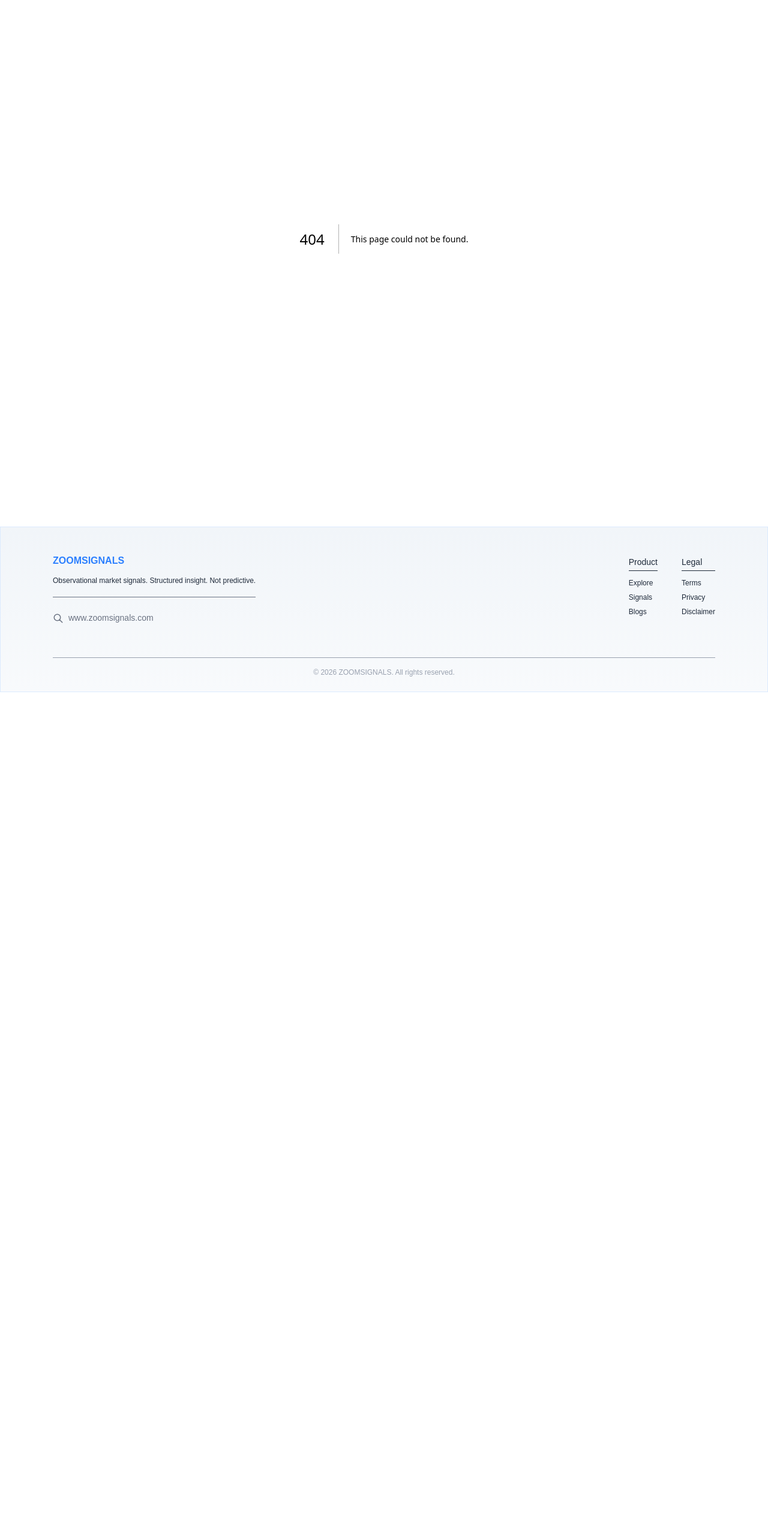
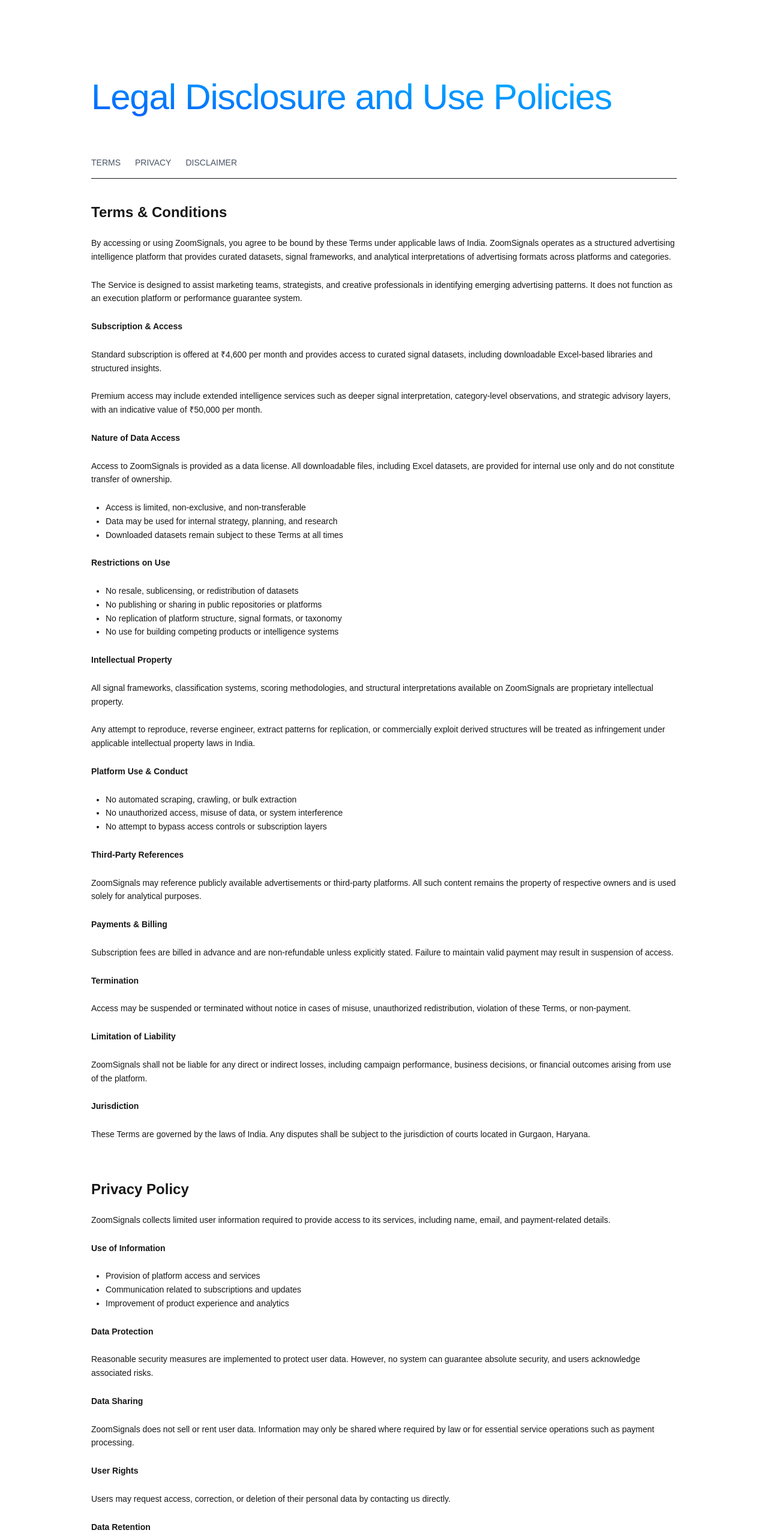
Before and after one commit to Shashank-ww/zoomsignals, a Next.js app: page /legal in a window 1280 px wide. Before the commit this address had no page. Shown: the part 60-2626 px from the top of the page at 60% size. Before the commit the page ends 1214 px from the top, so only its background shows below. Built offline with nearby package versions, Linux system fonts and the light colour scheme.

Commit message:
newer working 2

```diff
--- a/app/components/Footer.tsx
+++ b/app/components/Footer.tsx
@@ -5,7 +5,7 @@
 
 export default function Footer() {
   return (
-    <footer className="border-t mt-20 shadow-inner-lg bg-linear-to-t from-[#F8FAFC] to-[#F1F5F9] border border-[#DBEAFE] dark:bg-neutral-950">
+    <footer className="border-t mt-20 shadow-inner bg-linear-to-t from-[#F8FAFC] to-[#F1F5F9] border border-[#DBEAFE] dark:bg-neutral-950">
       <div className="max-w-6xl mx-auto p-6 text-sm text-gray-500 dark:text-gray-400 mt-6">
 
         {/* Top Row */}
@@ -69,33 +69,26 @@
               </h6>
               <ul className="space-y-2 text-xs">
                 <li>
-                  <Link href="/terms" className="hover:underline">
-                    Terms
-                  </Link>
+                <a href="/legal#terms" className="hover:underline">Terms</a>
                 </li>
                 <li>
-                  <Link href="/privacy" className="hover:underline">
-                    Privacy
-                  </Link>
+                <a href="/legal#privacy" className="hover:underline">Privacy</a>
                 </li>
                 <li>
-                  <Link href="/disclaimer" className="hover:underline">
-                    Disclaimer
-                  </Link>
+                <a href="/legal#disclaimer" className="hover:underline">Disclaimer</a>
                 </li>
               </ul>
             </div>
           </div>
         </div>
-
+      </div>
         {/* Bottom Row */}
-        <div className="border-t mt-8 pt-4 text-xs text-center text-gray-400">
+        <div className="border-t my-4 py-4 text-xs text-center text-gray-400">
           <p>
             © {new Date().getFullYear()} ZOOMSIGNALS.
             All rights reserved.
           </p>
         </div>
-      </div>
     </footer>
   );
 }
--- a/app/components/HeroHeadline.tsx
+++ b/app/components/HeroHeadline.tsx
@@ -36,7 +36,7 @@
       </h1>
 
       <p className="text-gray-500 max-w-lg leading-relaxed text-base dark:text-gray-300">
-        Insights on live ad formats showing early performance for brands active on social media. Currently monitoring <span className="underline underline-offset-4">automobiles category.</span>
+        Insights on live ad formats showing early performance for brands active on social media. Exclusively monitoring <span className="underline underline-offset-4">auto category.</span>
       </p>
 
       <div>
--- a/app/components/SignalCard.tsx
+++ b/app/components/SignalCard.tsx
@@ -352,7 +352,11 @@
 
  {signal.sourceLink && (
   <a
-        href={signal.sourceLink}
+    href={
+      signal.sourceLink.startsWith("http")
+        ? signal.sourceLink
+        : `https://${signal.sourceLink}`
+    }
     target="_blank"
     rel="noopener noreferrer"
     className="hover:text-black transition-colors"
--- a/app/explore/page.tsx
+++ b/app/explore/page.tsx
@@ -112,7 +112,7 @@
           </div>
 
           <div className="border rounded-xl p-6 space-y-3 hover:border-amber-500/60 hover:bg-amber-50/40 hover:shadow-md hover:text-blue-500 dark:hover:bg-amber-900/10 transition-all">
-            <h3 className="font-semibold">Creative Teams</h3>
+            <h3 className="font-semibold">Creative Professionals</h3>
             <p className="text-sm text-gray-600 dark:text-gray-400">
               Explore new design mechanics and creative structures.
             </p>
--- /dev/null
+++ b/app/legal/page.tsx
@@ -0,0 +1,200 @@
+"use client";
+
+import React from "react";
+
+export default function LegalPage() {
+  return (
+    <div className="max-w-5xl mx-auto px-6 py-16 space-y-6 text-sm leading-relaxed">
+      {/* NAV */}
+      <div className="mb-10 border-b pb-4">
+        <h1 className="
+        py-1
+        lg:text-6xl
+        text-3xl
+        md:text-5xl bg-linear-to-tr from-blue-600 to-sky-400 bg-clip-text text-transparent
+        tracking-[-0.02em]
+        leading-[1.05]
+        my-16">
+            Legal Disclosure and Use Policies
+            </h1>
+        <div className="flex gap-6 text-gray-600 text-sm">
+          <a href="#terms" className="hover:text-black">TERMS</a>
+          <a href="#privacy" className="hover:text-black">PRIVACY</a>
+          <a href="#disclaimer" className="hover:text-black">DISCLAIMER</a>
+        </div>
+      </div>
+
+{/* TERMS */}
+<section id="terms" className="mb-16 space-y-6">
+  <h2 className="text-2xl font-semibold">Terms & Conditions</h2>
+
+  <p>
+    By accessing or using ZoomSignals, you agree to be bound by these Terms under applicable laws of India.
+    ZoomSignals operates as a structured advertising intelligence platform that provides curated datasets,
+    signal frameworks, and analytical interpretations of advertising formats across platforms and categories.
+  </p>
+
+  <p>
+    The Service is designed to assist marketing teams, strategists, and creative professionals in identifying
+    emerging advertising patterns. It does not function as an execution platform or performance guarantee system.
+  </p>
+
+  <h3 className="font-semibold">Subscription & Access</h3>
+  <p>
+    Standard subscription is offered at ₹4,600 per month and provides access to curated signal datasets,
+    including downloadable Excel-based libraries and structured insights.
+  </p>
+  <p>
+    Premium access may include extended intelligence services such as deeper signal interpretation,
+    category-level observations, and strategic advisory layers, with an indicative value of ₹50,000 per month.
+  </p>
+
+  <h3 className="font-semibold">Nature of Data Access</h3>
+  <p>
+    Access to ZoomSignals is provided as a data license. All downloadable files, including Excel datasets,
+    are provided for internal use only and do not constitute transfer of ownership.
+  </p>
+
+  <ul className="list-disc pl-6">
+    <li>Access is limited, non-exclusive, and non-transferable</li>
+    <li>Data may be used for internal strategy, planning, and research</li>
+    <li>Downloaded datasets remain subject to these Terms at all times</li>
+  </ul>
+
+  <h3 className="font-semibold">Restrictions on Use</h3>
+  <ul className="list-disc pl-6">
+    <li>No resale, sublicensing, or redistribution of datasets</li>
+    <li>No publishing or sharing in public repositories or platforms</li>
+    <li>No replication of platform structure, signal formats, or taxonomy</li>
+    <li>No use for building competing products or intelligence systems</li>
+  </ul>
+
+  <h3 className="font-semibold">Intellectual Property</h3>
+  <p>
+    All signal frameworks, classification systems, scoring methodologies, and structural interpretations
+    available on ZoomSignals are proprietary intellectual property.
+  </p>
+  <p>
+    Any attempt to reproduce, reverse engineer, extract patterns for replication, or commercially exploit
+    derived structures will be treated as infringement under applicable intellectual property laws in India.
+  </p>
+
+  <h3 className="font-semibold">Platform Use & Conduct</h3>
+  <ul className="list-disc pl-6">
+    <li>No automated scraping, crawling, or bulk extraction</li>
+    <li>No unauthorized access, misuse of data, or system interference</li>
+    <li>No attempt to bypass access controls or subscription layers</li>
+  </ul>
+
+  <h3 className="font-semibold">Third-Party References</h3>
+  <p>
+    ZoomSignals may reference publicly available advertisements or third-party platforms.
+    All such content remains the property of respective owners and is used solely for analytical purposes.
+  </p>
+
+  <h3 className="font-semibold">Payments & Billing</h3>
+  <p>
+    Subscription fees are billed in advance and are non-refundable unless explicitly stated.
+    Failure to maintain valid payment may result in suspension of access.
+  </p>
+
+  <h3 className="font-semibold">Termination</h3>
+  <p>
+    Access may be suspended or terminated without notice in cases of misuse, unauthorized redistribution,
+    violation of these Terms, or non-payment.
+  </p>
+
+  <h3 className="font-semibold">Limitation of Liability</h3>
+  <p>
+    ZoomSignals shall not be liable for any direct or indirect losses, including campaign performance,
+    business decisions, or financial outcomes arising from use of the platform.
+  </p>
+
+  <h3 className="font-semibold">Jurisdiction</h3>
+  <p>
+    These Terms are governed by the laws of India. Any disputes shall be subject to the jurisdiction
+    of courts located in Gurgaon, Haryana.
+  </p>
+</section>
+
+{/* PRIVACY */}
+<section id="privacy" className="mb-16 space-y-6">
+  <h2 className="text-2xl font-semibold">Privacy Policy</h2>
+
+  <p>
+    ZoomSignals collects limited user information required to provide access to its services,
+    including name, email, and payment-related details.
+  </p>
+
+  <h3 className="font-semibold">Use of Information</h3>
+  <ul className="list-disc pl-6">
+    <li>Provision of platform access and services</li>
+    <li>Communication related to subscriptions and updates</li>
+    <li>Improvement of product experience and analytics</li>
+  </ul>
+
+  <h3 className="font-semibold">Data Protection</h3>
+  <p>
+    Reasonable security measures are implemented to protect user data. However, no system can
+    guarantee absolute security, and users acknowledge associated risks.
+  </p>
+
+  <h3 className="font-semibold">Data Sharing</h3>
+  <p>
+    ZoomSignals does not sell or rent user data. Information may only be shared where required
+    by law or for essential service operations such as payment processing.
+  </p>
+
+  <h3 className="font-semibold">User Rights</h3>
+  <p>
+    Users may request access, correction, or deletion of their personal data by contacting us directly.
+  </p>
+
+  <h3 className="font-semibold">Data Retention</h3>
+  <p>
+    Data is retained only for as long as necessary to provide services and comply with legal obligations.
+  </p>
+</section>
+
+{/* DISCLAIMER */}
+<section id="disclaimer" className="space-y-6">
+  <h2 className="text-2xl font-semibold">Disclaimer</h2>
+
+  <p>
+    ZoomSignals provides structured observations and analytical insights into advertising formats.
+    The platform does not provide guarantees of performance, virality, or campaign success.
+  </p>
+
+  <h3 className="font-semibold">Nature of Insights</h3>
+  <p>
+    Signals represent patterns identified across advertising activity. These are interpretative
+    and may evolve over time as markets change.
+  </p>
+
+  <h3 className="font-semibold">No Performance Guarantee</h3>
+  <p>
+    Outcomes from applying insights depend on multiple external factors including execution,
+    media strategy, audience targeting, and market conditions.
+  </p>
+
+  <h3 className="font-semibold">Third-Party Content</h3>
+  <p>
+    Advertisements referenced on the platform belong to their respective owners.
+    ZoomSignals does not claim ownership and uses such references for analysis only.
+  </p>
+
+  <h3 className="font-semibold">User Responsibility</h3>
+  <p>
+    Users are expected to apply independent judgment while using insights.
+    ZoomSignals is not responsible for strategic decisions or business outcomes.
+  </p>
+
+  <h3 className="font-semibold">Data Evolution</h3>
+  <p>
+    Signals and interpretations may change as new data emerges.
+    No representation is made regarding permanence or completeness.
+  </p>
+</section>
+    </div>
+  );
+}
```
Lines whose indentation alone changed are shown as unchanged.
